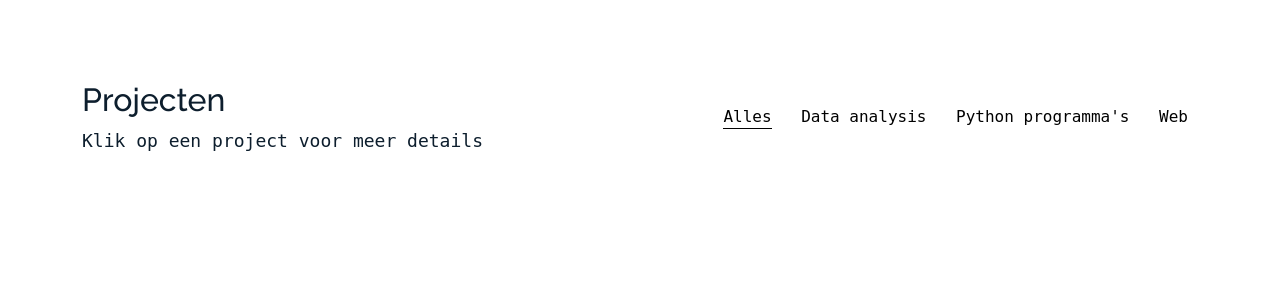
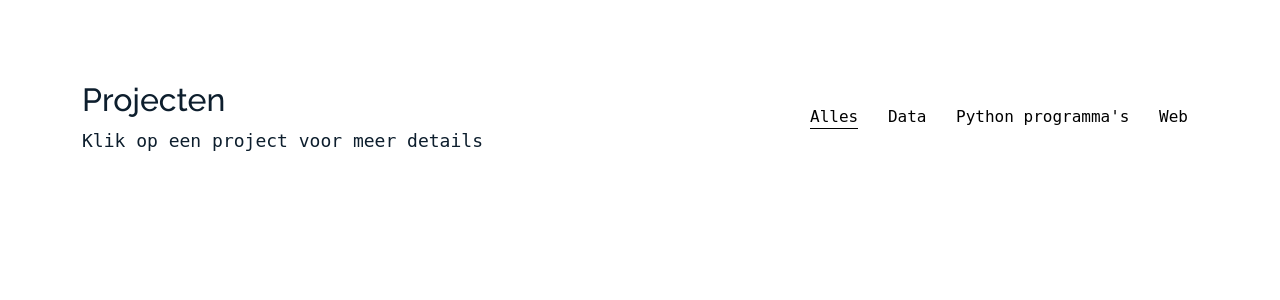
Before and after one commit to NLevy1/portfolio_website, a Flask app: page / in a window 1280 px wide. Shown: the part 1355-1655 px from the top of the page. Run offline with Flask 2, Linux system fonts and the light colour scheme; some libraries are stand-ins or nearby versions; some web fonts are replaced.

Commit message:
Change project categories

```diff
--- a/templates/index.html
+++ b/templates/index.html
@@ -134,7 +134,7 @@
                 <div class="col-md-12 col-lg-6 text-start text-lg-end" data-aos="fade-up" data-aos-delay="100">
                     <div id="filters" class="filters">
                         <a href="#" data-filter="*" class="active">Alles</a>
-                        <a href="#" data-filter=".data">Data analysis</a>
+                        <a href="#" data-filter=".data">Data</a>
                         <a href="#" data-filter=".python">Python programma's</a>
                         <a href="#" data-filter=".web">Web</a>
                     </div>
```
